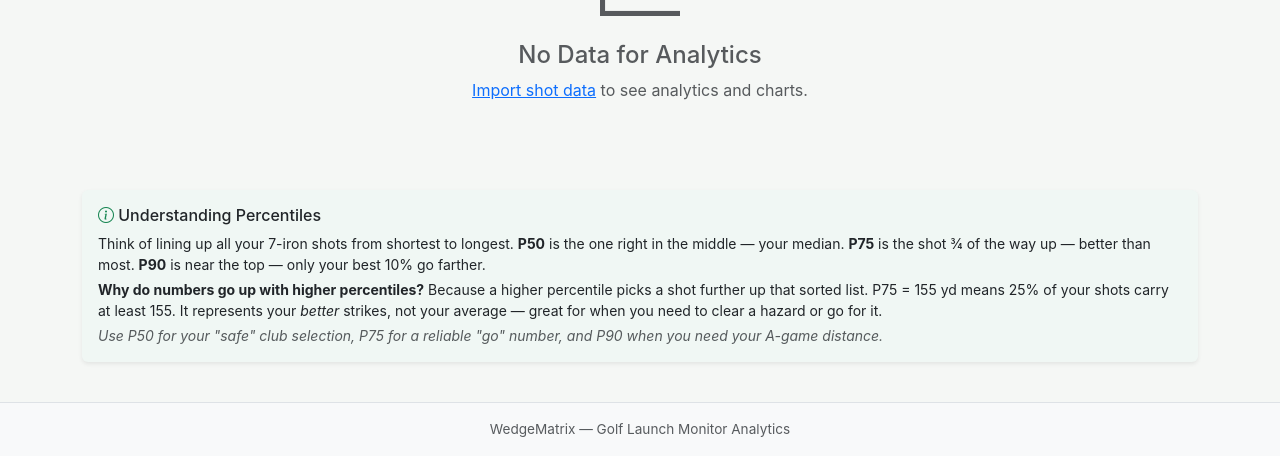
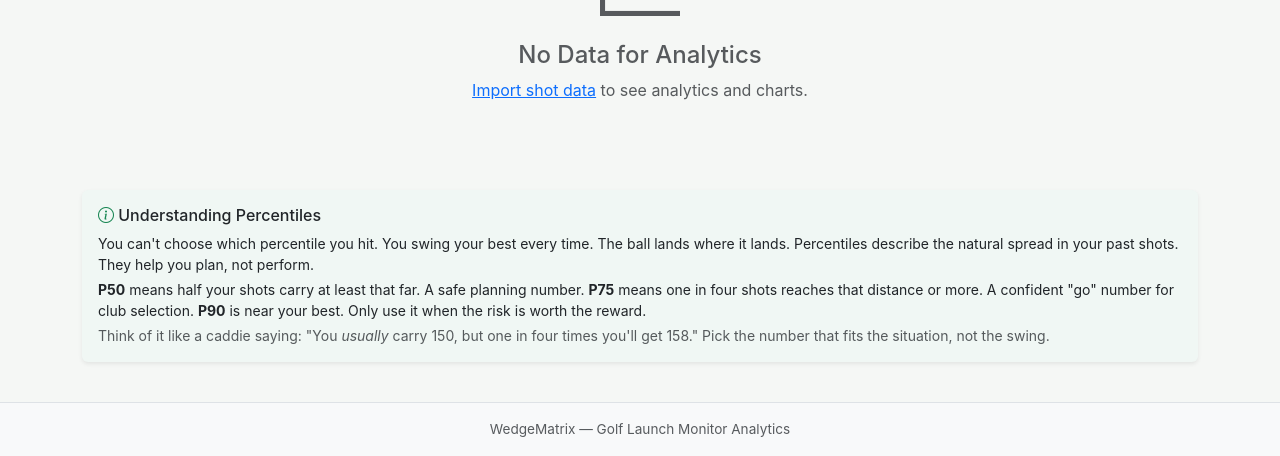
Before and after one commit to esabine/wedgematrix, a Flask app: page /analytics in a window 1280 px wide. Shown: the part 1102-1558 px from the top of the page. Run offline with Flask 3, Linux system fonts and the light colour scheme; data that the repository does not hold is empty.

Commit message:
fix: rewrite Understanding Percentiles sections across all templates
Reframe percentiles as a planning tool based on historical shot data,
not something a golfer can 'dial up.' Key principle: you swing your
best every time, the ball lands where it lands. Percentiles help with
pre-shot decisions like club selection. Updated analytics, club_matrix,
and wedge_matrix templates. No em dashes, short sentences, caddie tone.

Co-authored-by: Copilot <223556219+Copilot@users.noreply.github.com>

```diff
--- a/templates/analytics.html
+++ b/templates/analytics.html
@@ -165,17 +165,17 @@
     <div class="card-body py-3">
         <h6 class="mb-2"><i class="bi bi-info-circle text-success"></i> Understanding Percentiles</h6>
         <p class="mb-1 small">
-            Think of lining up all your 7-iron shots from shortest to longest.
-            <strong>P50</strong> is the one right in the middle — your median.
-            <strong>P75</strong> is the shot ¾ of the way up — better than most.
-            <strong>P90</strong> is near the top — only your best 10% go farther.
+            You can't choose which percentile you hit. You swing your best every time. The ball lands where it lands.
+            Percentiles describe the natural spread in your past shots. They help you plan, not perform.
         </p>
         <p class="mb-1 small">
-            <strong>Why do numbers go up with higher percentiles?</strong> Because a higher percentile picks a shot further up that sorted list.
-            P75 = 155 yd means 25% of your shots carry at least 155. It represents your <em>better</em> strikes, not your average — great for when you need to clear a hazard or go for it.
+            <strong>P50</strong> means half your shots carry at least that far. A safe planning number.
+            <strong>P75</strong> means one in four shots reaches that distance or more. A confident "go" number for club selection.
+            <strong>P90</strong> is near your best. Only use it when the risk is worth the reward.
         </p>
         <p class="mb-0 small text-muted">
-            <em>Use P50 for your "safe" club selection, P75 for a reliable "go" number, and P90 when you need your A-game distance.</em>
+            Think of it like a caddie saying: "You <em>usually</em> carry 150, but one in four times you'll get 158."
+            Pick the number that fits the situation, not the swing.
         </p>
     </div>
 </div>
```
Also changed, not shown: templates/club_matrix.html (+6 -7 lines), templates/wedge_matrix.html (+6 -7 lines).
